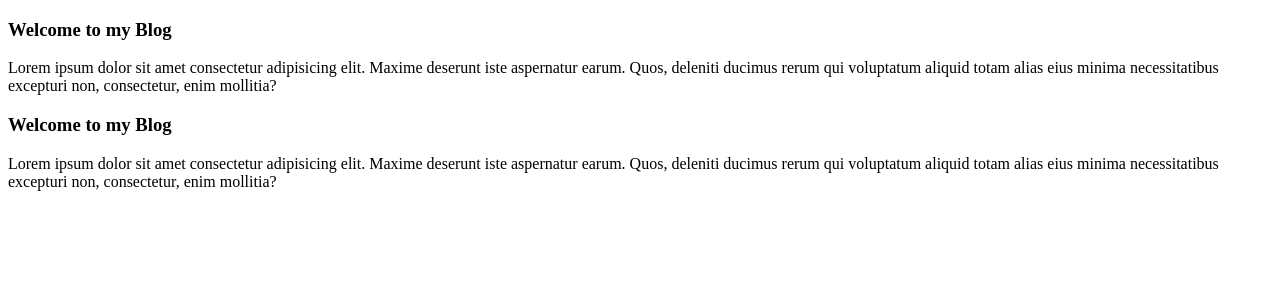
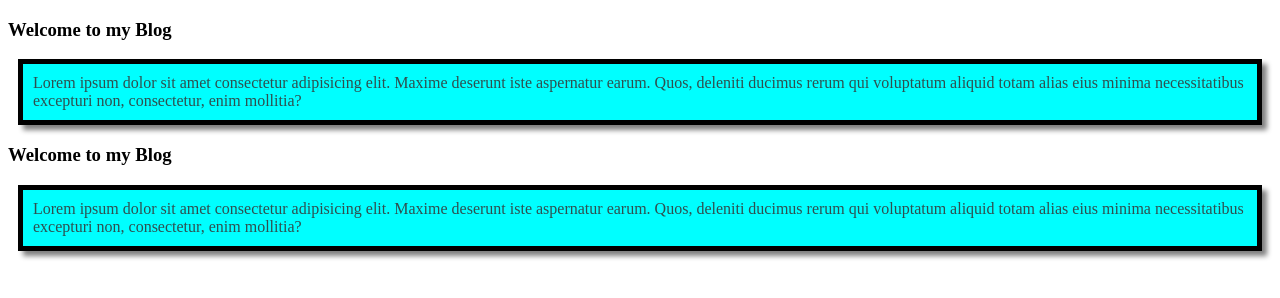
Before and after one commit to Mintu-Das1/My-first-github-repo, a plain HTML site: page index.html in a window 1280 px wide. Drawn offline with Linux system fonts and the light colour scheme.

Commit message:
paragraph css design

```diff
--- a/index.html
+++ b/index.html
@@ -8,13 +8,13 @@
 </head>
 <body>
     <div >
-        <h3>Welcome to my Blog</h3>
-        <p>Lorem ipsum dolor sit amet consectetur adipisicing elit. Maxime deserunt iste aspernatur earum. Quos, deleniti ducimus rerum qui voluptatum aliquid totam alias eius minima necessitatibus excepturi non, consectetur, enim mollitia?</p>
+        <h3 class="heading">Welcome to my Blog</h3>
+        <p class="paragraph">Lorem ipsum dolor sit amet consectetur adipisicing elit. Maxime deserunt iste aspernatur earum. Quos, deleniti ducimus rerum qui voluptatum aliquid totam alias eius minima necessitatibus excepturi non, consectetur, enim mollitia?</p>
     </div>
 
     <div>
-        <h3>Welcome to my Blog</h3>
-        <p>Lorem ipsum dolor sit amet consectetur adipisicing elit. Maxime deserunt iste aspernatur earum. Quos, deleniti ducimus rerum qui voluptatum aliquid totam alias eius minima necessitatibus excepturi non, consectetur, enim mollitia?</p>
+        <h3 class="heading">Welcome to my Blog</h3>
+        <p class="paragraph">Lorem ipsum dolor sit amet consectetur adipisicing elit. Maxime deserunt iste aspernatur earum. Quos, deleniti ducimus rerum qui voluptatum aliquid totam alias eius minima necessitatibus excepturi non, consectetur, enim mollitia?</p>
     </div>
 
 
--- a/style/style.css
+++ b/style/style.css
@@ -0,0 +1,9 @@
+.paragraph{
+    background-color: aqua;
+    color: darkslategrey;
+    border: 5px solid black;
+    margin: 10px;
+    padding: 10px;
+    box-shadow: 5px 5px 5px gray;
+    display: flex;
+}
```
